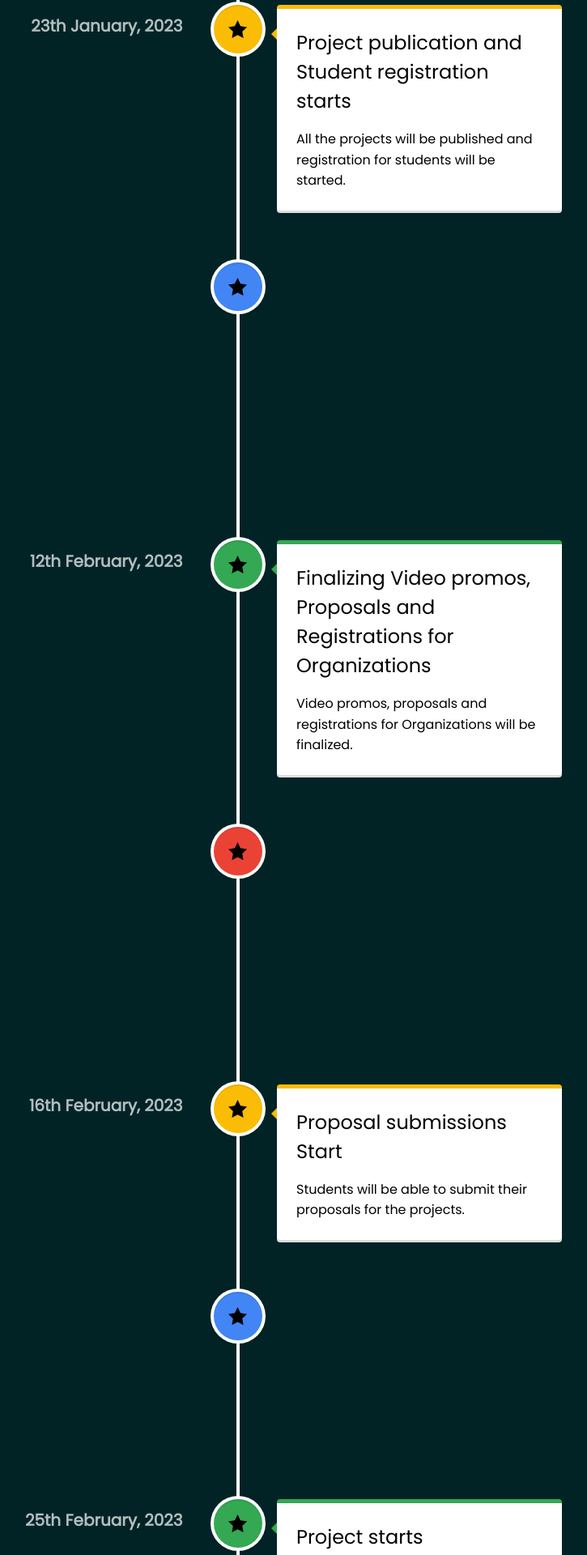
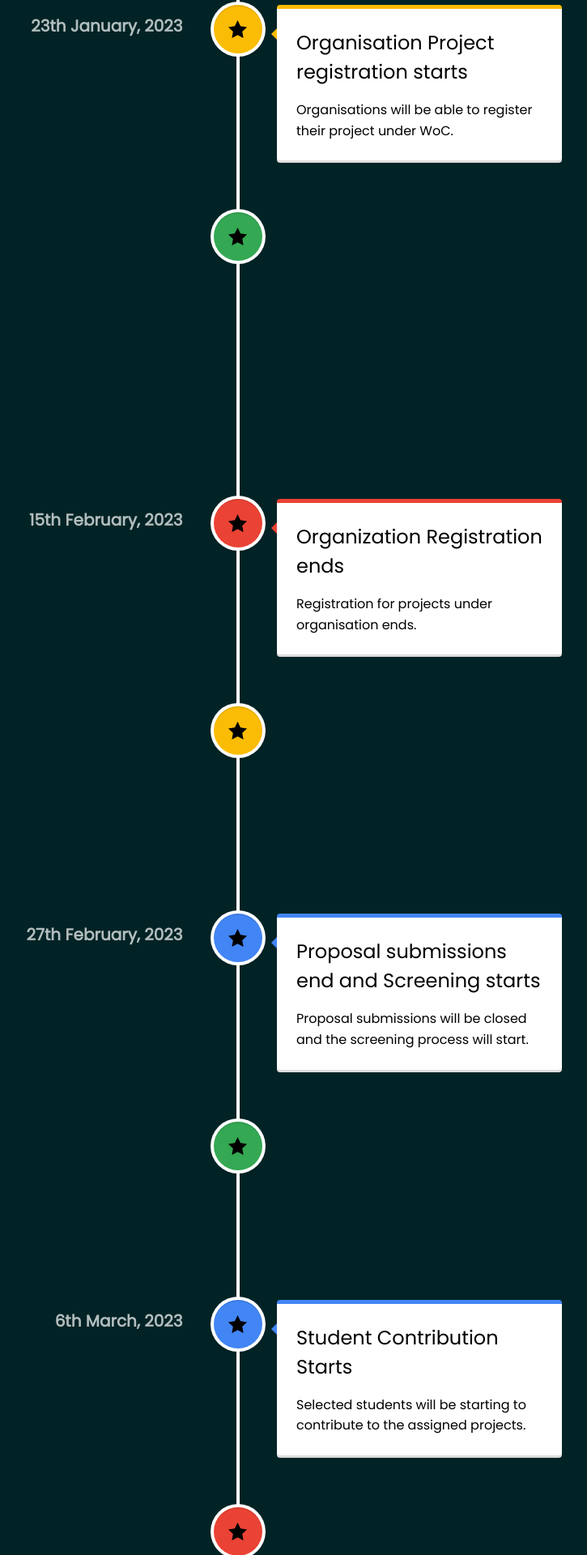
Before and after one commit to winterofcode/2022, a React (Create React App) app: page / in a window 1280 px wide. Shown: the part 4076-5996 px from the top of the page at 81% size, without its empty margins (346-1071 px from the left). Built offline with nearby package versions, Linux system fonts and the light colour scheme; the HTML template or start-up script is replaced by a standard one.

Commit message:
timeline updated

```diff
--- a/src/components/Timeline.jsx
+++ b/src/components/Timeline.jsx
@@ -24,62 +24,62 @@ export default function Timeline() {
             id : 2,
             bgIconColor : "#FBBC05",
             dateVal : "23th January, 2023",
-            title : "Project publication and Student registration starts",
-            description : "All the projects will be published and registration for students will be started."
+            title : "Organisation Project registration starts",
+            description : "Organisations will be able to register their project under WoC."
         },
         {
             id : 3,
-            bgIconColor : "#4285F4",
-            dateVal : "29th January, 2023",
-            title : "Promos about WOC, Proposals and Screening Process",
-            description : "Promotions about WOC, Proposals and Screening Process will be published on all social media platforms."
-        },
-        {
-            id : 4,
             bgIconColor : "#34A853",
             dateVal : "12th February, 2023",
             title : "Finalizing Video promos, Proposals and Registrations for Organizations",
             description : "Video promos, proposals and registrations for Organizations will be finalized."
         },
         {
-            id : 5,
+            id : 4,
             bgIconColor : "#EA4335",
             dateVal : "15th February, 2023",
-            title : "Networking event for Organizations and Students",
-            description : "A networking event will be held for the students and organisations to get to know each other."
+            title : "Organization Registration ends",
+            description : "Registration for projects under organisation ends."
         },
         {
-            id : 6,
+            id : 5,
             bgIconColor : "#FBBC05",
-            dateVal : "16th February, 2023",
+            dateVal : "17th February, 2023",
             title : "Proposal submissions Start",
             description : "Students will be able to submit their proposals for the projects."
         },
         {
-            id : 7,
+            id : 6,
             bgIconColor : "#4285F4",
-            dateVal : "22nd February, 2023",
+            dateVal : "27th February, 2023",
             title : "Proposal submissions end and Screening starts",
             description : "Proposal submissions will be closed and the screening process will start."
         },
         {
+            id : 7,
+            bgIconColor : "#34A853",
+            dateVal : "3rd March, 2023",
+            title : "Students Announced",
+            description : "Selected students will be announced to the projects."
+        },
+        {
             id : 8,
-            bgIconColor : "#34A853",
-            dateVal : "25th February, 2023",
-            title : "Project starts",
-            description : "Selected students will be assigned to the projects and the project will start."
+            bgIconColor : "#4285F4",
+            dateVal : "6th March, 2023",
+            title : "Student Contribution Starts",
+            description : "Selected students will be starting to contribute to the assigned projects."
         },
         {
             id : 9,
             bgIconColor : "#EA4335",
-            dateVal : "13th March, 2023",
-            title : "Project review starts",
-            description : "Review of the projects will be started by the organisations."
+            dateVal : "17th March, 2023",
+            title : "Project evaluation",
+            description : "Review of the students contribution will be shared by the organisations."
         },
         {
             id : 10,
             bgIconColor : "#FBBC05",
-            dateVal : "25th March, 2023",
+            dateVal : "28th March, 2023",
             title : "Project submission",
             description : "Students will be able to submit their projects."
         }
```
